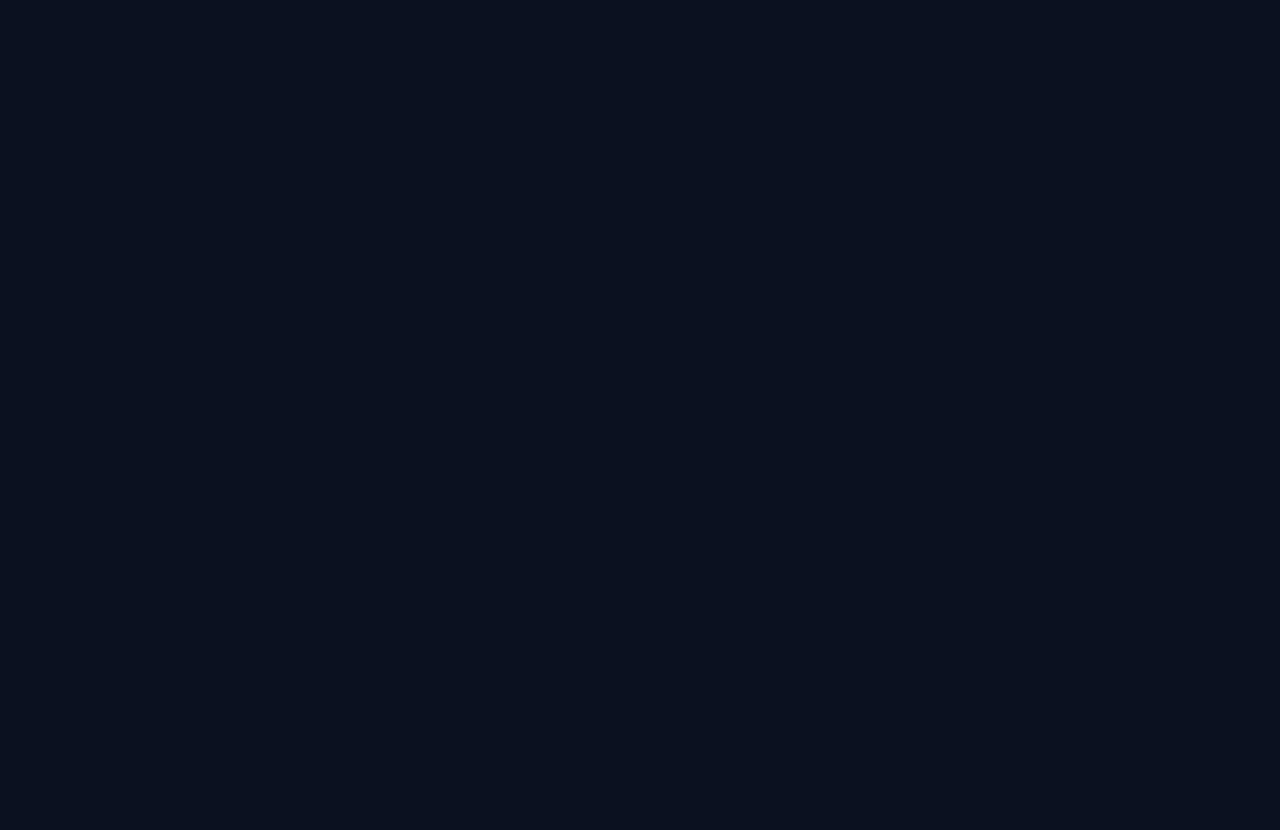
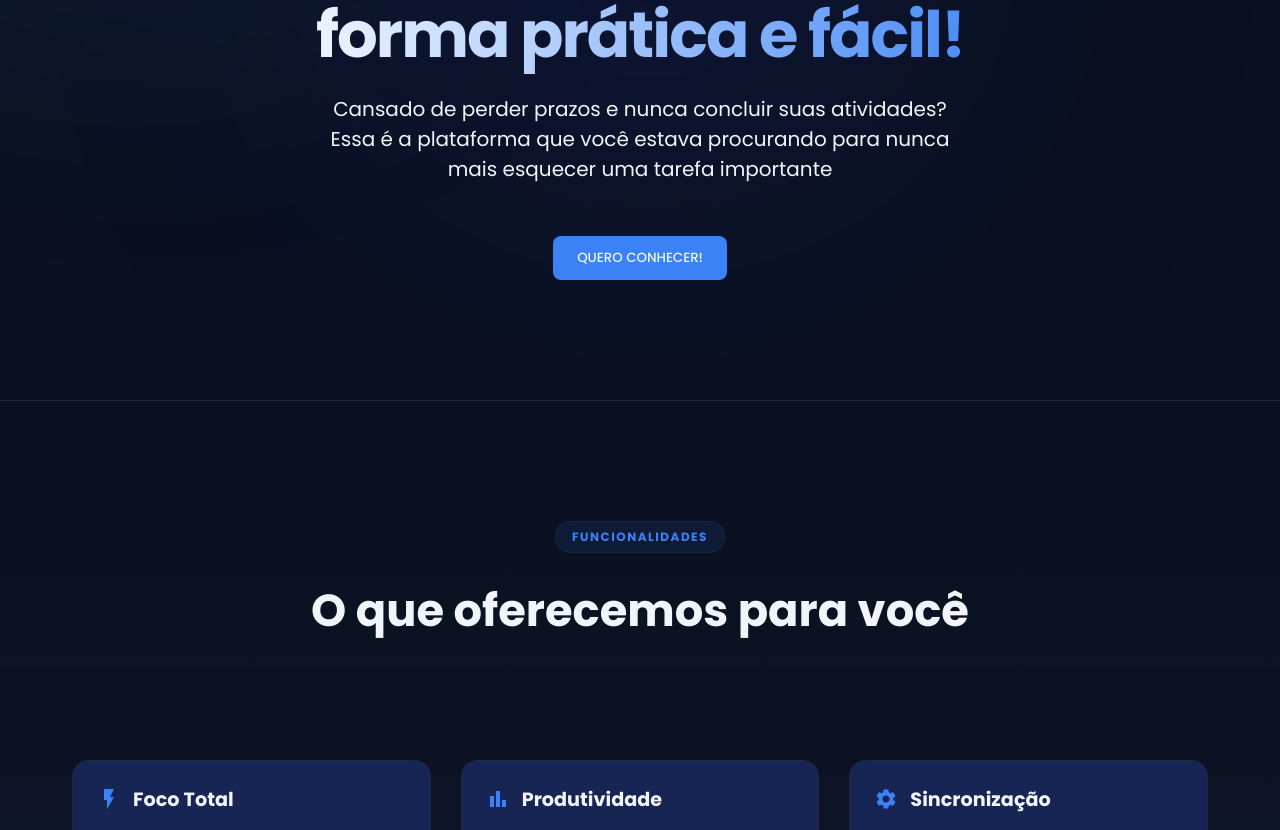
Before and after one commit to NBnY5A/Hackaton-plataforma-de-estudos, a React (Vite) app in the folder frontend/: page / in a window 1280 px wide. Shown: the part 270-1100 px from the top of the page. Before the commit the page ends 800 px from the top, so only its background shows below. Built offline with nearby package versions, Linux system fonts and the light colour scheme.

Commit message:
feat: Cria o component de Cards e adiciona mais conteúdo a Home cria animações e melhora o css

```diff
--- a/frontend/src/App.jsx
+++ b/frontend/src/App.jsx
@@ -1,5 +1,5 @@
 import { createRoot } from "react-dom/client";
-import Home from "./pages/Home";
+import Home from "./pages/home/Home";
 
 const App = () => {
   return <Home />;
--- a/frontend/src/components/Button/Button.module.css
+++ b/frontend/src/components/Button/Button.module.css
@@ -10,6 +10,7 @@
   display: flex;
   align-items: center;
   justify-content: center;
+  text-transform: uppercase;
 }
 
 .button:hover {
--- /dev/null
+++ b/frontend/src/components/Card/Card.jsx
@@ -0,0 +1,15 @@
+import styles from "./Card.module.css";
+
+const Card = ({ icon, title, description }) => {
+  return (
+    <div className={styles.card}>
+      <div className={styles.cardHeader}>
+        <div className={styles.iconWrapper}>{icon}</div>
+        <h3 className={styles.cardTitle}>{title}</h3>
+      </div>
+      <div className={styles.cardBody}>{description}</div>
+    </div>
+  );
+};
+
+export default Card;
--- /dev/null
+++ b/frontend/src/components/Card/Card.module.css
@@ -0,0 +1,44 @@
+.card {
+    background-color: var(--surface-color);
+    padding: 1.5rem;
+    display: flex;
+    flex-direction: column;
+    gap: 1rem;
+    color: var(--text-main);
+    border: 1px solid var(--border-color);
+    border-radius: 16px;
+    transition: transform 0.2s ease, box-shadow 0.2s ease;
+    cursor: default;
+}
+
+.card:hover {
+    transform: translateY(-5px);
+    border-color: var(--primary-color);
+    box-shadow: 0 10px 20px rgba(0, 0, 0, 0.2);
+}
+
+.cardHeader {
+    display: flex;
+    align-items: center;
+    gap: 12px;
+}
+
+.iconWrapper {
+    color: var(--primary-color);
+    display: flex;
+    align-items: center;
+    justify-content: center;
+}
+
+.cardTitle {
+    font-size: 1.2rem;
+    font-weight: 600;
+    margin: 0;
+}
+
+.cardBody p {
+    color: var(--text-sub);
+    font-size: 0.95rem;
+    line-height: 1.6;
+    margin: 0;
+}
--- a/frontend/src/components/Header/Header.module.css
+++ b/frontend/src/components/Header/Header.module.css
@@ -3,9 +3,12 @@
   justify-content: space-between;
   align-items: center;
   padding: 1rem 2rem;
-  background-color: var(--surface-color);
+  background-color: rgba(11, 17, 32, 0.7);
+  backdrop-filter: blur(12px);
+  -webkit-backdrop-filter: blur(12px);
   border-bottom: 1px solid var(--border-color);
   height: 70px;
+  position: sticky;
 }
 
 .logoArea {
--- a/frontend/src/pages/Home.jsx
+++ /dev/null
@@ -1,11 +0,0 @@
-import Header from "../components/Header/Header";
-
-const Home = () => {
-  return (
-    <div>
-      <Header></Header>
-    </div>
-  );
-};
-
-export default Home;
--- /dev/null
+++ b/frontend/src/pages/home/Home.jsx
@@ -0,0 +1,60 @@
+import Header from "../../components/Header/Header";
+import Card from "../../components/Card/Card";
+import { BarChart, FlashOn, Settings } from "@mui/icons-material";
+import styles from "./Home.module.css";
+import Button from "../../components/Button/Button";
+
+const Home = () => {
+  return (
+    <div>
+      <Header />
+
+      <section className={styles.hero}>
+        <div className={styles.glowLeft}></div>
+        <div className={styles.glowRight}></div>
+        <h1>Organize suas tarefas de forma prática e fácil!</h1>
+        <p>
+          Cansado de perder prazos e nunca concluir suas atividades? Essa é a
+          plataforma que você estava procurando para nunca mais esquecer uma
+          tarefa importante
+        </p>
+        <div className={styles.buttonWrapper}>
+          <Button buttonContent="Quero conhecer!" />
+        </div>
+      </section>
+
+      <section className={styles.featuresSection}>
+        <div className={styles.featuresHeader}>
+          <span>Funcionalidades</span>
+          <h2>O que oferecemos para você</h2>
+        </div>
+
+        <div className={styles.featuresGrid}>
+          <Card
+            icon={<FlashOn />}
+            title="Foco Total"
+            description="Interface fácil e intuitiva para você focar no que realmente importa"
+          />
+          <Card
+            icon={<BarChart />}
+            title="Produtividade"
+            description="Acompanhe o seu progresso e veja quantas tarefas você concluiu na semana"
+          />
+          <Card
+            icon={<Settings />}
+            title="Sincronização"
+            description="Acesse suas atividades de qualquer dispositivo, em qualquer lugar"
+          />
+        </div>
+
+        <div className={styles.featuresFooter}>
+          <p>
+            E o melhor, tudo isso de <span>graça!</span>
+          </p>
+        </div>
+      </section>
+    </div>
+  );
+};
+
+export default Home;
--- /dev/null
+++ b/frontend/src/pages/home/Home.module.css
@@ -0,0 +1,163 @@
+@keyframes fadeInUp {
+  from {
+    opacity: 0;
+    transform: translateY(30px);
+  }
+
+  to {
+    opacity: 1;
+    transform: translateY(0);
+  }
+}
+
+@keyframes pulse {
+  0% {
+    transform: translate(-50%, -50%) scale(1);
+    opacity: 0.15;
+  }
+  50% {
+    transform: translate(-50%, -50%) scale(1.2);
+    opacity: 0.2;
+  }
+  100% {
+    transform: translate(-50%, -50%) scale(1);
+    opacity: 0.15;
+  }
+}
+
+.hero {
+  position: relative;
+  overflow: hidden;
+  display: flex;
+  flex-direction: column;
+  align-items: center;
+  justify-content: center;
+  text-align: center;
+  padding: 120px 20px;
+  gap: 20px;
+}
+
+.glowLeft,
+.glowRight {
+  position: absolute;
+  width: 500px;
+  height: 400px;
+  border-radius: 50%;
+  filter: blur(130px);
+  opacity: 0.12;
+  z-index: -1;
+  pointer-events: none;
+}
+
+.glowLeft {
+  background: var(--primary-color);
+  animation: pulse 8s infinite ease-in-out;
+  top: -10%;
+  left: 10%;
+}
+
+.glowRight {
+  animation: pulse 12s infinite ease-in-out;
+  background: var(--secondary-color);
+  bottom: 10%;
+  right: 10%;
+}
+
+.hero h1,
+.hero p,
+.buttonWrapper {
+  position: relative;
+  z-index: 1;
+}
+
+.hero h1 {
+  font-size: 4rem;
+  letter-spacing: -2px;
+  font-weight: 700;
+  max-width: 800px;
+  line-height: 1.2;
+  background: linear-gradient(to right, #fff, var(--primary-color));
+  -webkit-background-clip: text;
+  -webkit-text-fill-color: transparent;
+  opacity: 0;
+  animation: fadeInUp 0.8s ease-out forwards;
+  animation-delay: 0.2s;
+}
+
+.hero p {
+  font-size: 1.25rem;
+  max-width: 650px;
+  margin: 0 auto 2rem auto;
+  opacity: 0;
+  animation: fadeInUp 0.8s ease-out forwards;
+  animation-delay: 0.4s;
+}
+
+.buttonWrapper {
+  opacity: 0;
+  animation: fadeInUp 0.8s ease-out forwards;
+  animation-delay: 0.6s;
+}
+
+.featuresSection {
+  animation: fadeInUp 1.2s ease-out forwards;
+  padding: 120px 2rem;
+  border-top: 1px solid var(--border-color);
+  background: linear-gradient(
+    180deg,
+    rgba(11, 17, 32, 0) 0%,
+    rgba(23, 37, 84, 0.2) 100%
+  );
+}
+
+.featuresHeader {
+  text-align: center;
+  margin-bottom: 1rem;
+}
+
+.featuresHeader span {
+  color: var(--primary-color);
+  text-transform: uppercase;
+  font-weight: 700;
+  font-size: 0.75rem;
+  letter-spacing: 1.5px;
+  background: rgba(59, 130, 246, 0.1);
+  padding: 6px 16px;
+  border-radius: 50px;
+  border: 1px solid rgba(59, 130, 246, 0.1);
+  display: inline-block;
+  margin-bottom: 1rem;
+}
+
+.featuresHeader h2 {
+  font-size: 2.8rem;
+  font-weight: 700;
+  margin-top: 0.5rem;
+  color: var(--text-main);
+}
+
+.featuresGrid {
+  animation: fadeInUp 2.5s ease-out forwards;
+  padding: 100px 2rem;
+  display: grid;
+  grid-template-columns: repeat(auto-fit, minmax(300px, 1fr));
+  gap: 30px;
+  max-width: 1200px;
+  margin: 0 auto;
+}
+
+.featuresFooter {
+  text-align: center;
+  margin-top: 4rem;
+  display: inline-block;
+  border-top: 1px dashed var(--border-color);
+  width: 100%;
+  padding: 20px;
+  font-size: 1.2rem;
+  color: var(--text-sub);
+}
+
+.featuresFooter span {
+  color: var(--primary-color);
+  font-weight: 700;
+}
--- a/frontend/styles.global.css
+++ b/frontend/styles.global.css
@@ -11,6 +11,7 @@
     --bg-color: #0b1120;
     --surface-color: #172554;
     --primary-color: #3b82f6;
+    --secondary-color: #212fad;
     --primary-hover: #2563eb;
     --text-main: #f1f5f9;
     --text-sub: #94a3b8;
```
